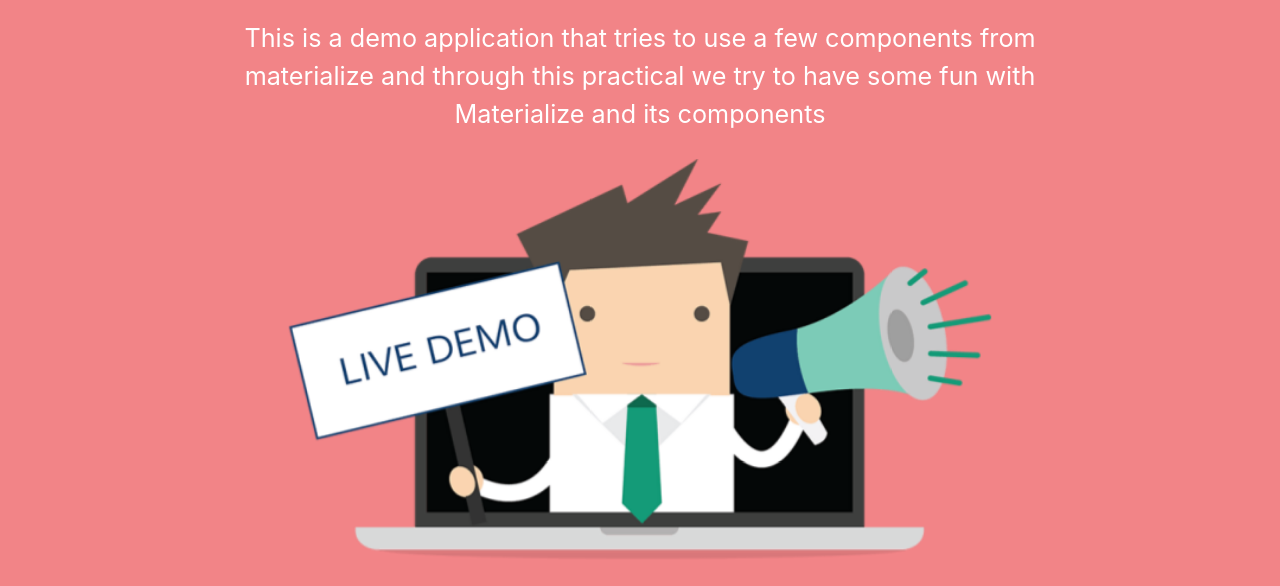
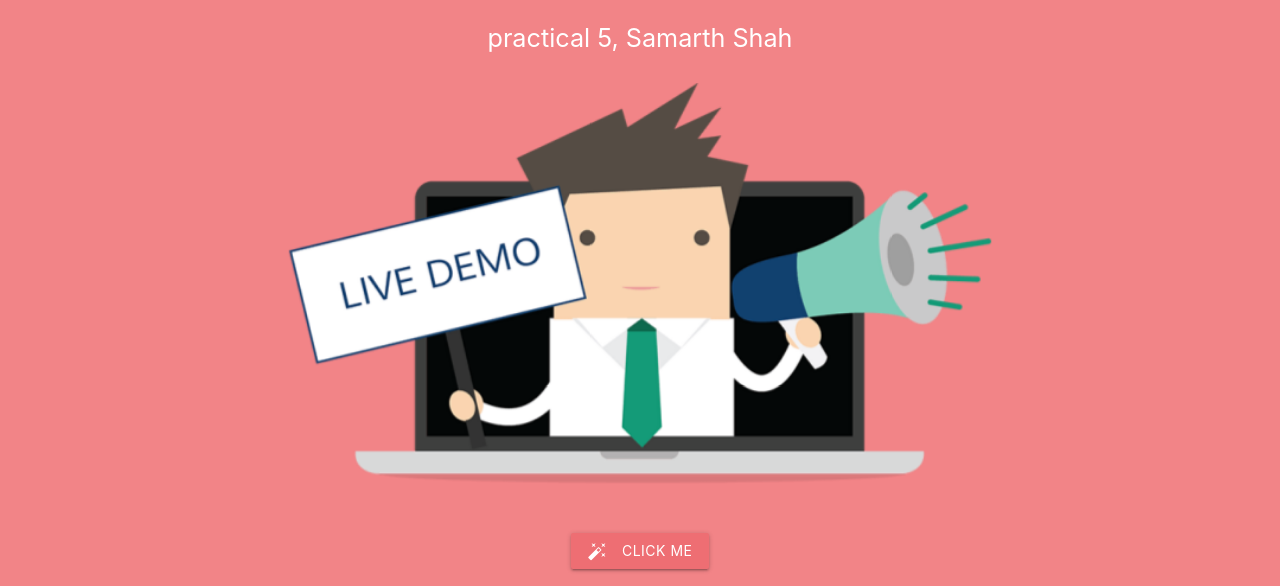
Before and after one commit to samarth9702/sit725-2023-t1-prac8, a website: page index.html in a window 1280 px wide. Shown: the part 180-766 px from the top of the page. Drawn offline with nearby package versions, Linux system fonts and the light colour scheme; no server answers.

Commit message:
beautify code

```diff
--- a/dbConnection.js
+++ b/dbConnection.js
@@ -10,8 +10,6 @@ const client = new MongoClient(uri, {
 async function runDBConnection() {
     try {
         await client.connect();
-        // collection = client.db().collection('Cat');
-        // console.log(collection);
     } catch(ex) {
         console.error(ex);
     }
--- a/index.html
+++ b/index.html
@@ -21,8 +21,7 @@
                 <div class="row">
                     <div class="col s12 center-align">
                         <h1 id="heading">Welcome to SIT 725 Week 5</h1>
-                        <p class="flow-text">This is a demo application that tries to use a few components from materialize and through this practical we try to have some fun with Materialize and its
-                            components
+                        <p class="flow-text">practical 5, Samarth Shah
                         </p>
                     </div>
                     <div class="col s12 center-align">
--- a/package.json
+++ b/package.json
@@ -16,10 +16,11 @@
     "url": "https://github.com/samarth9702/sit725-2023-t2-prac5/issues"
   },
   "homepage": "https://github.com/samarth9702/sit725-2023-t2-prac5#readme",
-  "description": "",
   "dependencies": {
     "express": "^4.18.2",
     "mongodb": "^5.7.0",
     "nodemon": "^3.0.1"
-  }
+  },
+  "devDependencies": {},
+  "description": ""
 }
--- a/server.js
+++ b/server.js
@@ -1,13 +1,8 @@
 let express = require('express');
 let app = express();
 let port = process.env.port || 3000;
-// console.log("prev")
 require('./dbConnection');
-// console.log("prev")
 let router = require('./routes/router');
-// app.get('/', function (req,res) {
-//     res.render('index.html');
-// });
 
 app.use(express.static(__dirname + '/'));
 app.use(express.json());
```
